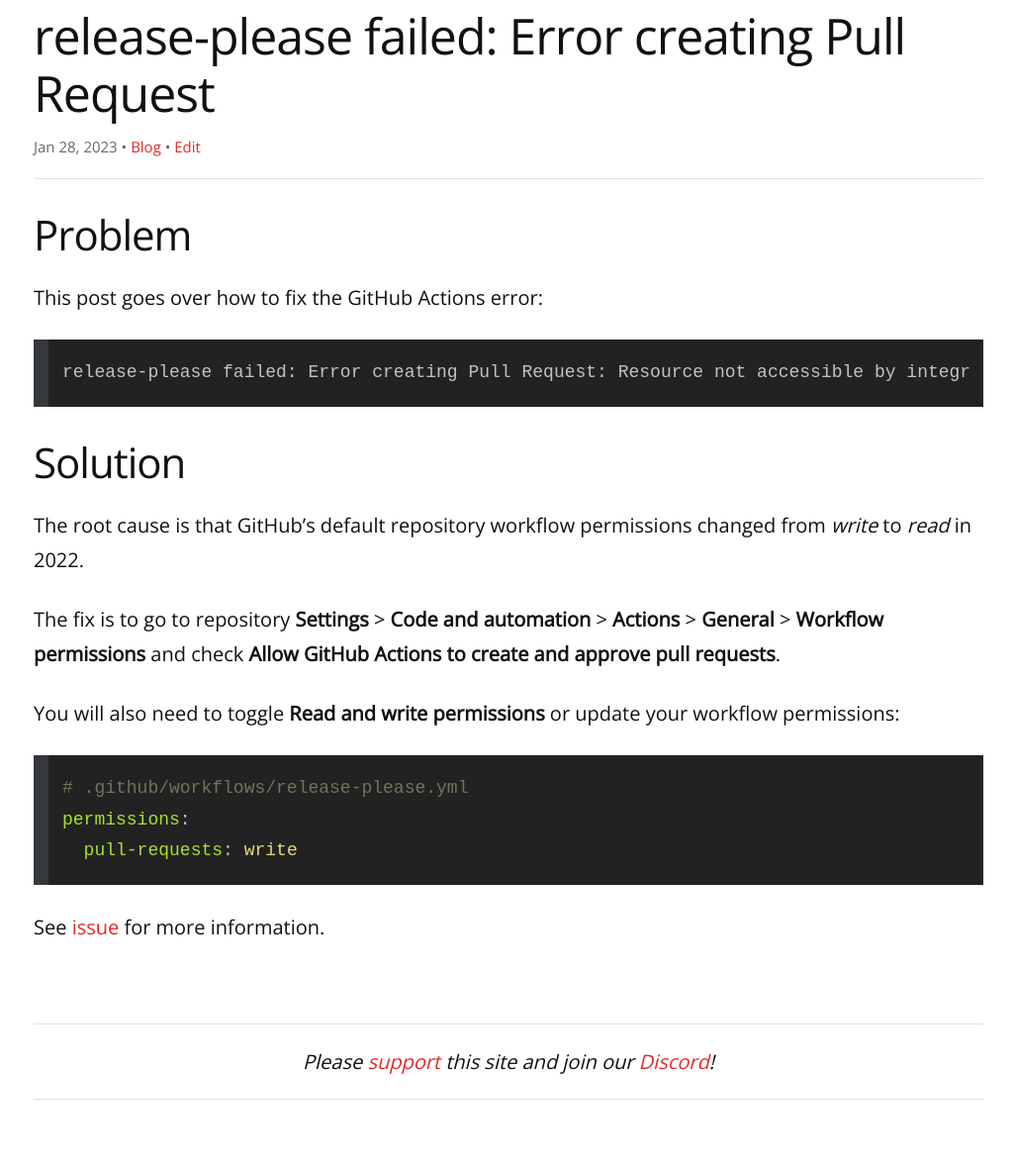
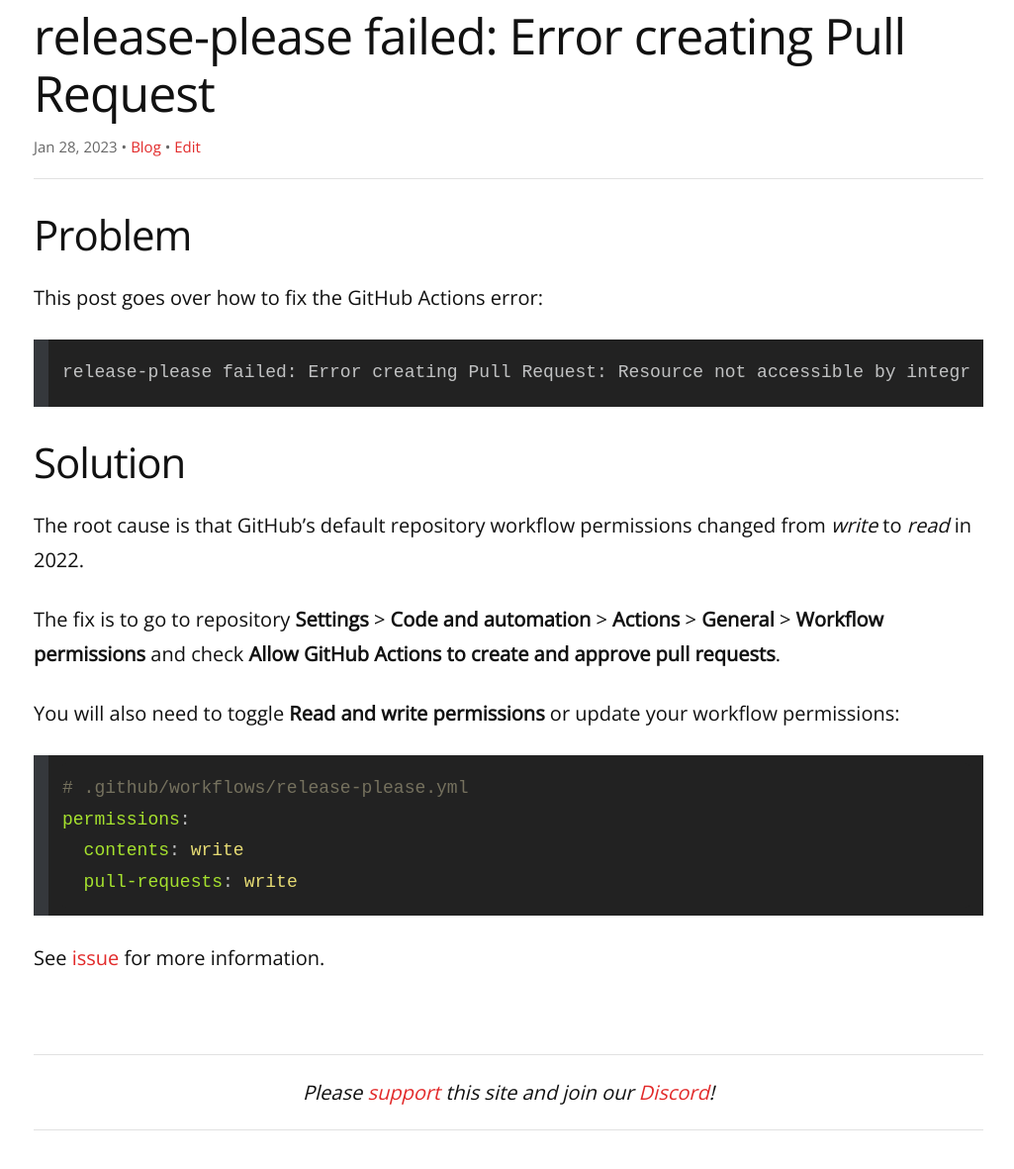
Before and after one commit to remarkablemark/remarkablemark.github.io, a Jekyll site: the page built from _posts/2023/2023-01-28-release-please-failed-error-creating-pull-request-resource-not-accessible-by-integration.md, in a window 1280 px wide, cut to the strip 107-1374 px from the top of the page. Shown: the top 1181 px of the strip at 99% size, without its empty margins (126-1151 px from the left). Built offline with Jekyll 4.4.1, drawn with Linux system fonts in a browser that asks for light colours; comment, search, counter and statistics services are not loaded.

Commit message:
fix(posts): update "release-please failed: Error creating Pull Request"
Post: 2023-01-28-release-please-failed-error-creating-pull-request-resource-not-accessible-by-integration.md

````diff
--- a/_posts/2023/2023-01-28-release-please-failed-error-creating-pull-request-resource-not-accessible-by-integration.md
+++ b/_posts/2023/2023-01-28-release-please-failed-error-creating-pull-request-resource-not-accessible-by-integration.md
@@ -25,6 +26,7 @@
 ```yml
 # .github/workflows/release-please.yml
 permissions:
+  contents: write
   pull-requests: write
 ```
 
````
Also changed, not shown: other parts of _posts/2023/2023-01-28-release-please-failed-error-creating-pull-request-resource-not-accessible-by-integration.md (+1 -0 lines).
